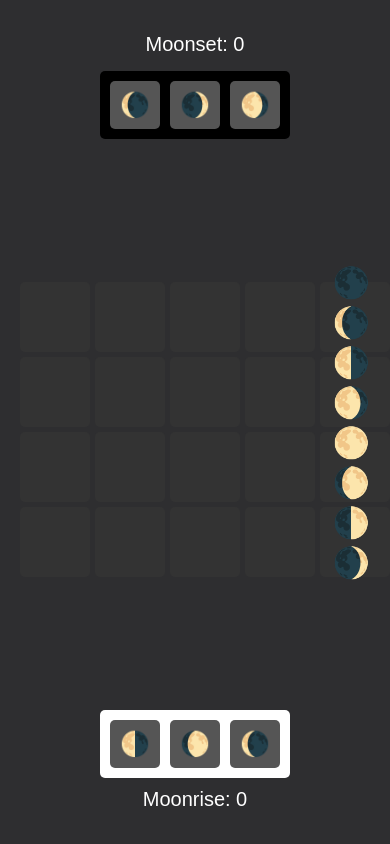
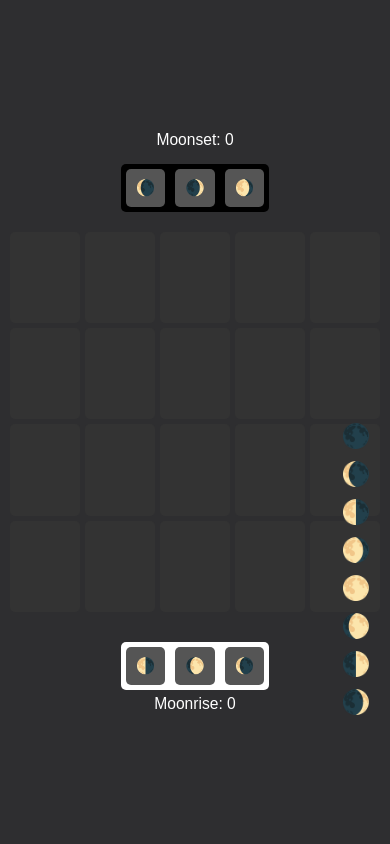
Before and after one commit to zakerytclarke/moon_phases_game, a plain HTML site: page index.html in a window 390 px wide. Drawn offline with Linux system fonts and the light colour scheme.

Commit message:
Update index.html

```diff
--- a/index.html
+++ b/index.html
@@ -11,11 +11,12 @@
       padding: 0;
     }
     body {
-      background-color: #2e2e30; /* Slightly lighter background for better contrast */
+      background-color: #2e2e30;
       color: #FFFFFF;
       font-family: Arial, sans-serif;
       display: flex;
       justify-content: center;
+      align-items: center;
       height: 100vh;
       overflow: hidden;
     }
@@ -23,23 +24,22 @@
       display: flex;
       flex-direction: column;
       align-items: center;
-      justify-content: center;
       gap: 20px;
-      flex-grow: 1;
+      width: 80vw;
+      max-width: 800px;
     }
     .grid-container {
       display: flex;
-      align-items: center;
       justify-content: center;
-      width: 100vw;
-      height: 60vh;
+      width: 100%;
+      height: 50vh;
     }
     .grid {
       display: grid;
       grid-template-columns: repeat(5, 1fr);
       gap: 5px;
-      width: calc(5 * 70px);
-      height: calc(4 * 70px);
+      width: 100%;
+      height: 100%;
     }
     .cell {
       background-color: #333333;
@@ -47,40 +47,40 @@
       display: flex;
       align-items: center;
       justify-content: center;
-      font-size: 24px;
+      font-size: 2vw;
       cursor: pointer;
       border-radius: 5px;
-      height: 70px;
-      width: 70px;
+      height: 100%;
+      width: 100%;
       border: 2px solid transparent;
       transition: border 0.3s;
     }
     .cell.player1 {
-      border: 2px solid #FFFFFF; /* White border for Moonrise */
+      border: 2px solid #FFFFFF;
     }
     .cell.player2 {
-      border: 2px solid #000000; /* Black border for Moonset */
+      border: 2px solid #000000;
     }
     .player-area {
       display: flex;
       flex-direction: column;
       align-items: center;
-      padding: 10px;
-      width: 80vw;
+      width: fit-content;
     }
     .hand {
       display: flex;
       gap: 10px;
-      margin-top: 5px;
-      padding: 10px;
+      margin-top: 10px;
       border-radius: 5px;
+      justify-content: center;
+      padding: 5px;
     }
     .hand.moonrise {
-      background-color: #FFFFFF; /* White background for Moonrise */
+      background-color: #FFFFFF;
       color: #000000;
     }
     .hand.moonset {
-      background-color: #000000; /* Black background for Moonset */
+      background-color: #000000;
       color: #FFFFFF;
     }
     .card {
@@ -88,15 +88,16 @@
       padding: 10px;
       border-radius: 5px;
       cursor: pointer;
-      font-size: 24px;
+      font-size: 2vw;
       transition: border 0.2s;
     }
     .card.selected {
-      border: 2px solid #FFD700; /* Highlight selected card */
+      border: 2px solid #FFD700;
     }
     .score {
-      font-size: 20px;
-      padding: 10px;
+      font-size: 1.5vw;
+      padding: 5px;
+      text-align: center;
     }
     .moon-phase-guide {
       position: absolute;
@@ -105,10 +106,37 @@
       transform: translateY(-50%);
       display: flex;
       flex-direction: column;
-      gap: 5px;
+      gap: 10px;
       align-items: center;
-      font-size: 30px;
+      font-size: 2vw;
       cursor: pointer;
+    }
+
+    /* Mobile-specific styles */
+    @media (max-width: 600px) {
+      body {
+        flex-direction: column;
+        padding: 10px;
+      }
+      .game-container {
+        width: 100%;
+      }
+      .grid-container {
+        height: 45vh;
+      }
+      .cell, .card {
+        font-size: 4vw;
+      }
+      .score {
+        font-size: 4vw;
+      }
+      .moon-phase-guide {
+        position: fixed;
+        bottom: 5vh;
+        right: 5vw;
+        font-size: 6vw;
+        transform: none;
+      }
     }
   </style>
 </head>
@@ -131,7 +159,7 @@
     </div>
   </div>
 
-  <!-- Moon Phase Guide on the Right -->
+  <!-- Moon Phase Guide on the Right for Desktop, Bottom Right for Mobile -->
   <div class="moon-phase-guide" onclick="displayScoringInfo()">
     <div>🌑</div>
     <div>🌘</div>
@@ -274,21 +302,17 @@
         if (r >= 0 && r < 5 && c >= 0 && c < 4) {
           const adjacentCard = grid[r][c].phase;
           if (adjacentCard) {
-            // Rule 1: Exact Match
             if (adjacentCard === grid[row][col].phase) {
               points += 1;
-              updateTileInteraction(r, c, currentPlayer); // Flip border for exact match
-            }
-            // Rule 2: Moon Pair
-            else if (moonPairs.has(adjacentCard + grid[row][col].phase)) {
+              updateTileInteraction(r, c, currentPlayer);
+            } else if (moonPairs.has(adjacentCard + grid[row][col].phase)) {
               points += 2;
-              updateTileInteraction(r, c, currentPlayer); // Flip border for moon pair
+              updateTileInteraction(r, c, currentPlayer);
             }
           }
         }
       });
 
-      // Rule 3: Moon Streak
       points += calculateMoonStreak(row, col);
 
       if (currentPlayer === 1) {
@@ -334,7 +358,6 @@
       let moonriseTiles = 0;
       let moonsetTiles = 0;
 
-      // Count tiles with each player's border
       document.querySelectorAll('.cell').forEach(cell => {
         if (cell.classList.contains('player1')) moonriseTiles++;
         if (cell.classList.contains('player2')) moonsetTiles++;
```
